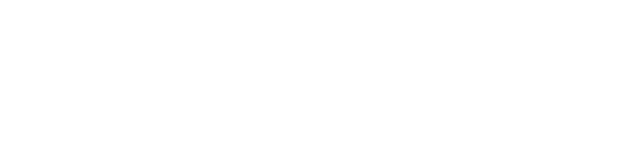
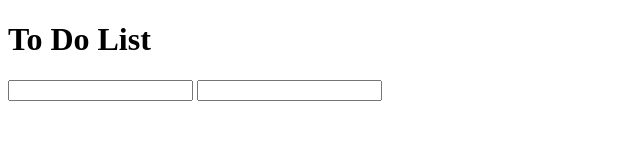
Before and after one commit to DCarr40/EasyToDoList, a plain HTML site: page index.html in a window 1280 px wide. Shown: the whole page, without its empty margins (0-640 px from the left). Drawn offline with Linux system fonts and the light colour scheme.

Commit message:
added 2 input fields one as a dropdown and the other as an input field

```diff
--- a/index.html
+++ b/index.html
@@ -6,5 +6,11 @@
     <meta name="viewport" content="width=device-width, initial-scale=1.0" />
     <title>To Do List</title>
   </head>
-  <body></body>
+  <body>
+    <h1>To Do List</h1>
+    <div class="container">
+      <input type="inputField" id="inputField" class="dropdown-toggle" />
+      <input type="dropdown" class="dropdown-toggle" />
+    </div>
+  </body>
 </html>
```
